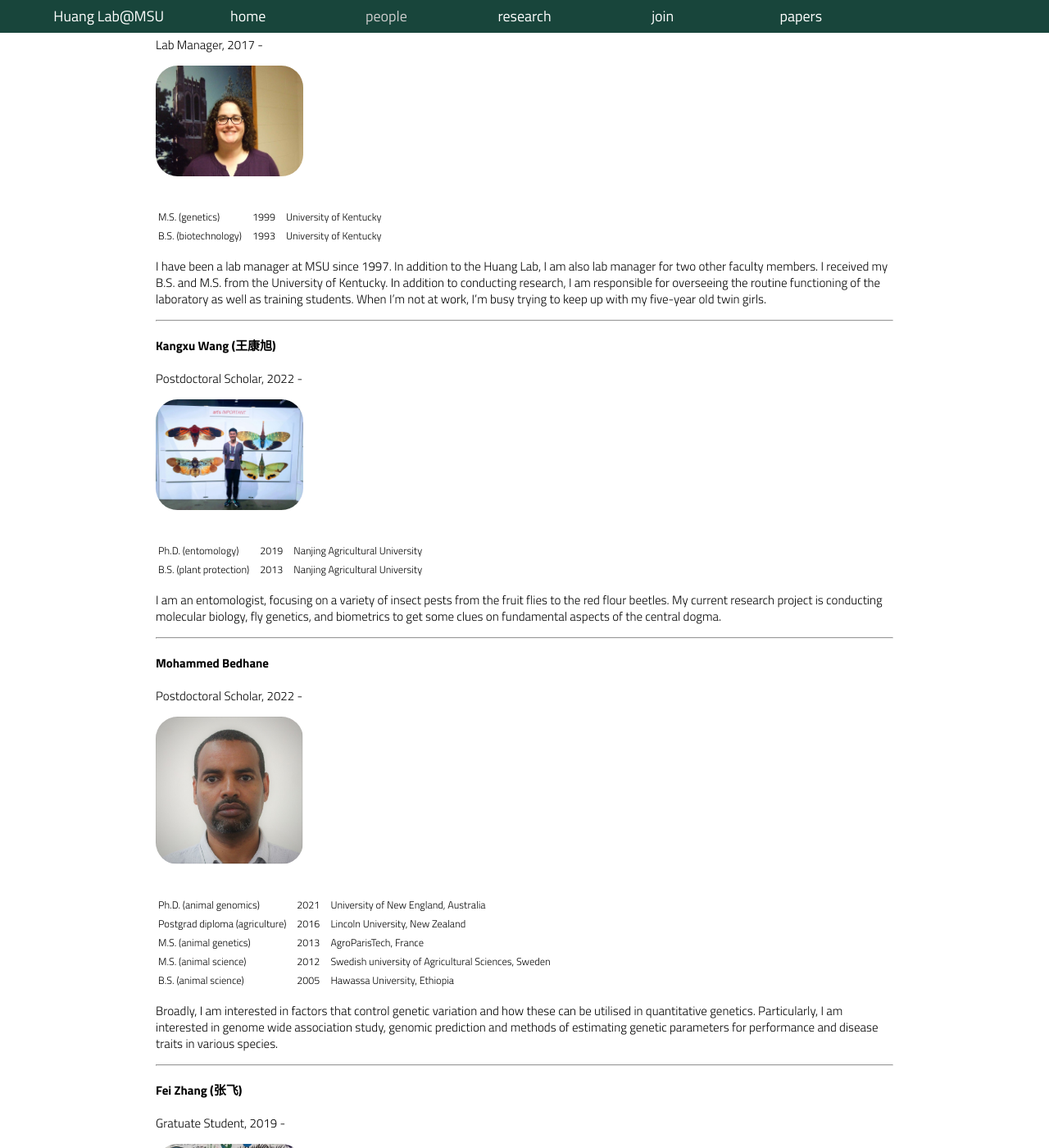
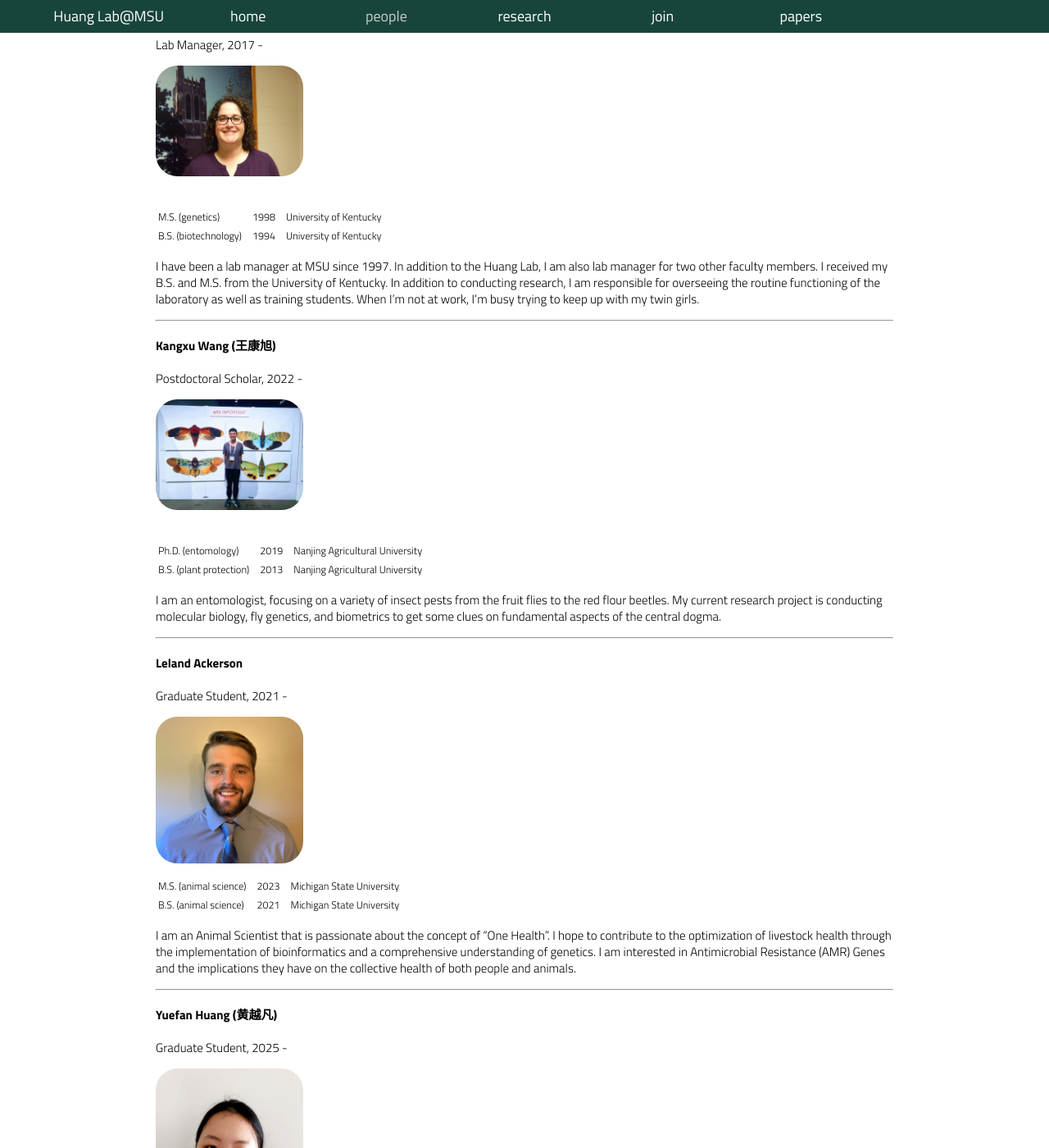
Before and after one commit to qgg-lab/qgg-lab.github.io, a Jekyll site: the page built from _pages/people.md, in a window 1280 px wide and 1400 px high, scrolled down 611 px. Shown: the whole window at 82% size. Built offline with Jekyll 4.4.1, drawn with Linux system fonts in a browser that asks for light colours; some web fonts are replaced; some of the changed text lies outside the part shown.

Commit message:
july 2025 update

```diff
--- a/_pages/people.md
+++ b/_pages/people.md
@@ -24,6 +24,7 @@ Assistant Professor, 2017 - 2023
 <small><a href="https://scholar.google.com/citations?user=-scaSE0AAAAJ&hl=en" target="_blank">Google Scholar</a></small>
 
 -----
+
 #### Nancy Raney
 Lab Manager, 2017 -
 
@@ -31,10 +32,10 @@ Lab Manager, 2017 -
 
 | | | |
 |-|-|-|
-|<small>M.S.  (genetics)</small>  | <small>1999</small> | <small>University of Kentucky</small> |
-|<small>B.S.  (biotechnology)</small>       | <small>1993</small> | <small>University of Kentucky</small> |
+|<small>M.S.  (genetics)</small>  | <small>1998</small> | <small>University of Kentucky</small> |
+|<small>B.S.  (biotechnology)</small>       | <small>1994</small> | <small>University of Kentucky</small> |
 
-I have been a lab manager at MSU since 1997. In addition to the Huang Lab, I am also lab manager for two other faculty members. I received my B.S. and M.S. from the University of Kentucky. In addition to conducting research, I am responsible for overseeing the routine functioning of the laboratory as well as training students. When I’m not at work, I’m busy trying to keep up with my five-year old twin girls.
+I have been a lab manager at MSU since 1997. In addition to the Huang Lab, I am also lab manager for two other faculty members. I received my B.S. and M.S. from the University of Kentucky. In addition to conducting research, I am responsible for overseeing the routine functioning of the laboratory as well as training students. When I’m not at work, I’m busy trying to keep up with my twin girls.
 
 -----
 
@@ -51,38 +52,6 @@ Postdoctoral Scholar, 2022 -
 I am an entomologist, focusing on a variety of insect pests from the fruit flies to the red flour beetles. My current research project is conducting molecular biology, fly genetics, and biometrics to get some clues on fundamental aspects of the central dogma.
 
 -----
-#### Mohammed Bedhane
-Postdoctoral Scholar, 2022 -
-
-<img src="files/MohammedBedhane.jpg" style="border-radius: 20pt; width: 20%; max-width: 200px; min-width: 120px; display: block; margin-right: 20px;" >
-
-| | | |
-|-|-|-|
-|<small>Ph.D. (animal genomics)</small> | <small>2021</small> | <small>University of New England, Australia</small> |
-|<small>Postgrad diploma (agriculture)</small> | <small>2016</small> | <small>Lincoln University, New Zealand</small> |
-|<small>M.S. (animal genetics)</small> | <small>2013</small> | <small>AgroParisTech, France</small> |
-|<small>M.S. (animal science)</small> | <small>2012</small> | <small>Swedish university of Agricultural Sciences, Sweden</small> |
-|<small>B.S. (animal science)</small> | <small>2005</small> | <small>Hawassa University, Ethiopia</small> |
-
-
-Broadly, I am interested in factors that control genetic variation and how these can be utilised in quantitative genetics. Particularly, I am interested in genome wide association study, genomic prediction and methods of estimating genetic parameters for performance and disease traits in various species.
-
------
-
-#### Fei Zhang (张飞)
-Gratuate Student, 2019 -
-
-<img src="files/feizhang.jpg" style="border-radius: 20pt; width: 20%; max-width: 200px; min-width: 120px; display: block; margin-right: 20px;" >
-
-| | | |
-|-|-|-|
-|<small>Research Assistant</small> | <small>2017-2019</small> | <small>South University of Science and Technology, China</small> |
-|<small>Bioinformatics Scientist</small> | <small>2016-2017</small> | <small>Novogene Co. Ltd, China</small>
-|<small> M.S. (biochemistry) </small> | <small>2015</small> | <small>Dalian Medical University, China</small>
-
-I am interested in biological questions such as how is a specific phenotype determined by genetic and epigenetic information. I am trying to employ NGS data analysis to find some clues.
-
------
 
 #### Leland Ackerson
 Graduate Student, 2021 -
@@ -95,14 +64,16 @@ Graduate Student, 2021 -
 I am an Animal Scientist that is passionate about the concept of “One Health”. I hope to contribute to the optimization of livestock health through the implementation of bioinformatics and a comprehensive understanding of genetics. I am interested in Antimicrobial Resistance (AMR) Genes and the implications they have on the collective health of both people and animals.
 
 -----
-#### Julie Salerno
-Undergraduate Student, 2024 -
 
-<img src="files/salerno.jpg" style="border-radius: 20pt; width: 20%; max-width: 200px; min-width: 120px; display: block; margin-right: 20px;" >
+#### Yuefan Huang (黄越凡)
+Graduate Student, 2025 -
 
-|<small> B.S./M.S. (microbiology, genetics, & immunology) </small> | <small>expected 2026/27</small> | <small>Michigan State University</small>
+<img src="files/huangyuefan.jpg" style="border-radius: 20pt; width: 20%; max-width: 200px; min-width: 120px; display: block; margin-right: 20px;" >
 
-I am an undergraduate in the BS/MS program in the MGI department. I am very interested in all things genomics, and bioinformatics.
+|<small> M.S. (agronomy and seed Industry) </small> | <small>2023</small> | <small>Huazhong Agricultural University</small> |
+|<small> B.S. (plant science and technology) </small> | <small>2020</small> | <small>Huazhong Agricultural University</small> |
+
+I am a Ph.D. student with a background in genetics and bioinformatics. My research focuses on the identification of loss-of-function mutations and their roles in complex traits.
 
 -----
 
@@ -110,14 +81,17 @@ I am an undergraduate in the BS/MS program in the MGI department. I am very inte
 
 | Name <img width=60/> | Role | Tenure <img width=50/> | Present |
 |----|----|----|----|
+| Mohammed Bedhane | Postdoctoral Scholar | 2022 - 2025 | Postdoc, Kansas State University |
+| Julie Salerno | Undergraduate Student | 2024-2025 | Student, Michigan State University |
+| Fei Zhang | Gradaute Student, Ph.D. (2024) | 2019-2024 | Postdoc, Texas A&M University |
 | Yuchen Du | Undergraduate Student | 2024-2024 | Student, University of Texas at Austin |
-| Samuel Snowden | Undergraduate Student | 2022-2023 | |
+| Samuel Snowden | Undergraduate Student | 2022-2023 | Student, Michigan State University |
 | Haylee Emard | Undergraduate Student | 2022-2022 | |
 | Rodrigo Savegnago | Postdoctoral Scholar | 2021-2022| Research Scientist, Genus/PIC |
 | Suxu Tan | Postdoctoral Scholar | 2019-2021 | Lecturer, Qingdao University, China|
 | Jinding Liu | Visiting Scholar | 2019-2021 | Associate Professor, Nanjing Agricultural University, China |
-| Jianping Quan | Visiting Student | 2019-2020 | |
-| Danyue Kang | Undergraduate Student | 2018-2020 | VetMed Student, Ohio State University |
+| Jianping Quan | Visiting Student | 2019-2020 | Associate Professor, South China Agricultural University, China |
+| Danyue Kang | Undergraduate Student | 2018-2020 | Resident, University of Kentucky Veterinary Diagnostic Laboratory |
 | Eric Chen | Okemos High School Student | 2018-2019 | |
 | Tim Cook | Undergraduate Student | 2019-2019 | |
 | Rongrong Ding | Visiting Student | 2018-2019 | Lecturer, Northwest A&F University, China |
--- a/css/minimal.css
+++ b/css/minimal.css
@@ -26,6 +26,10 @@ a {
 
 a:hover {
   color:#18453b;
+}
+
+b {
+  font-weight: bold;
 }
 
 ul.logo {
```
Also changed, not shown: _pages/index.md (+3 -6 lines), _pages/publications.md (+3 -0 lines), news/_posts/2025-07-26-personnel.md (added, +14 -0 lines), files/huangyuefan.jpg (added), 1 other file.
